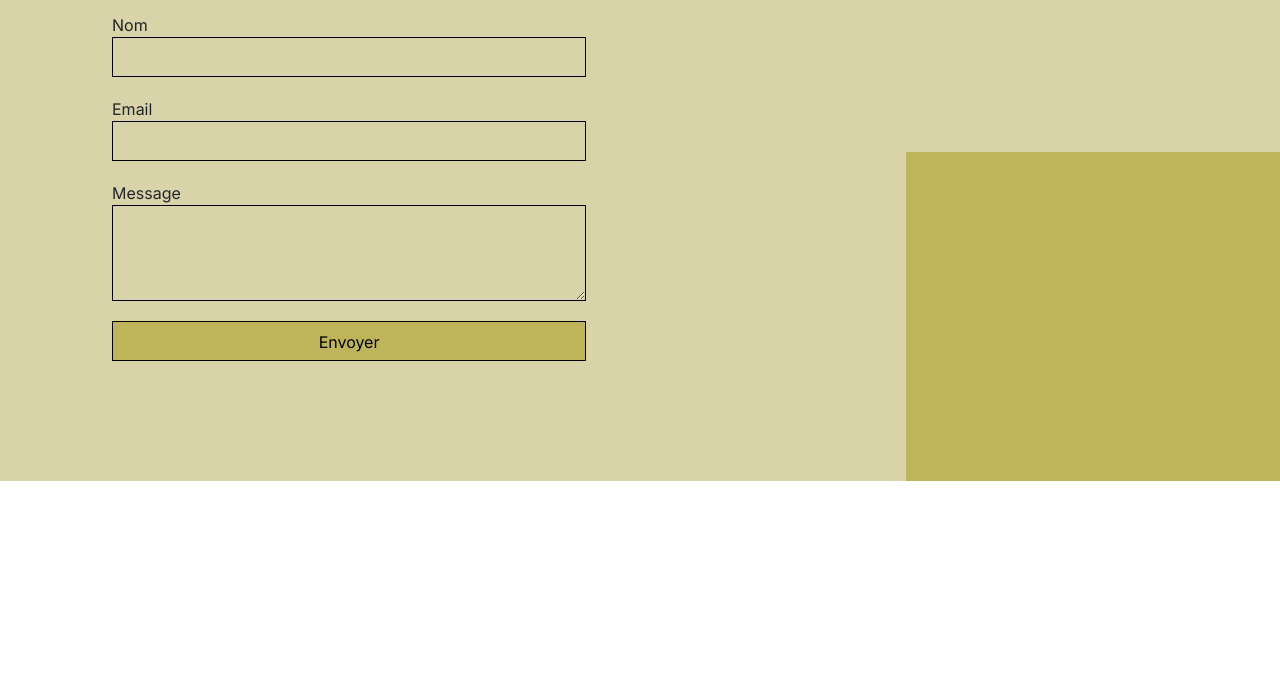
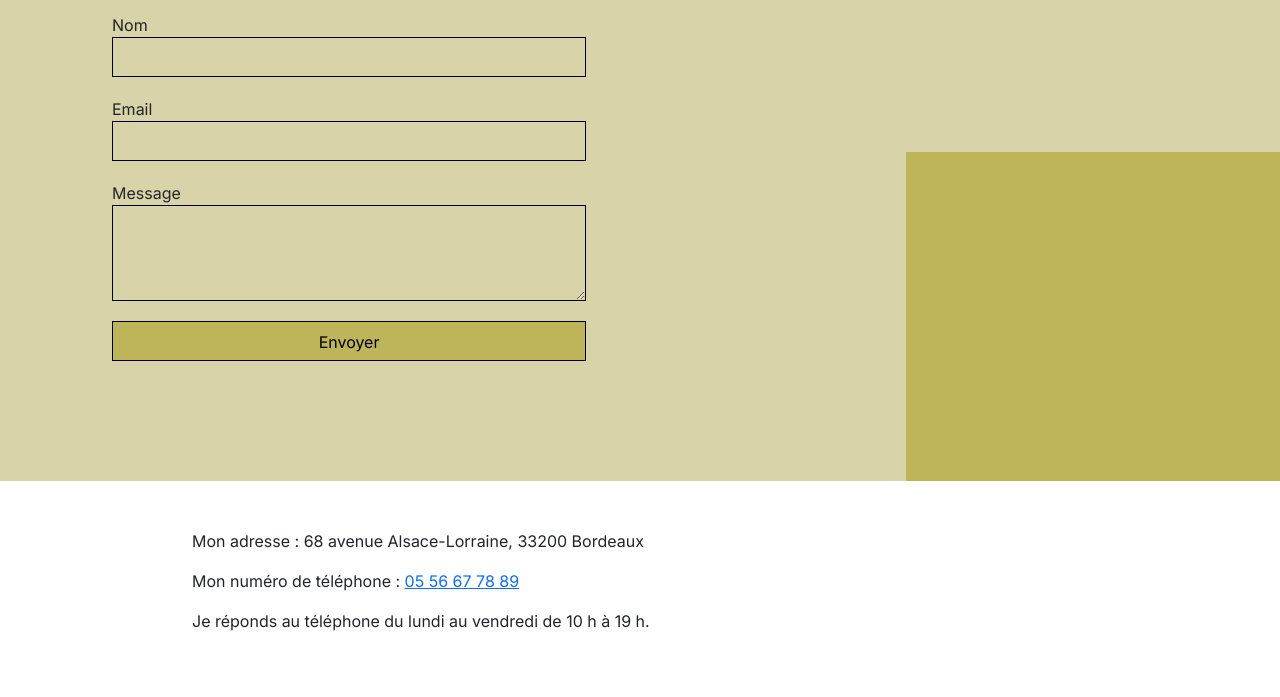
Before and after one commit to Caelr/oc-p5-nina, a plain HTML site: page index.html in a window 1280 px wide. Shown: the part 3276-3973 px from the top of the page. Before the commit the page ends 3757 px from the top, so only its background shows below. Drawn offline with nearby package versions, Linux system fonts and the light colour scheme.

Commit message:
feat: footer

```diff
--- a/index.html
+++ b/index.html
@@ -326,6 +326,14 @@
       </picture>
     </div>
   </section>
+  <footer class="quote">
+    <address>
+        <p>Mon adresse : 68 avenue Alsace-Lorraine, 33200 Bordeaux</p>
+    </address>
+    <p>Mon numéro de téléphone : <a href="tel:0556677889">05 56 67 78 89</a></p>
+    <p>Je réponds au téléphone du lundi au vendredi de 10 h à 19 h.</p>
+</footer>
+
 </body>
 
 </html>
```
